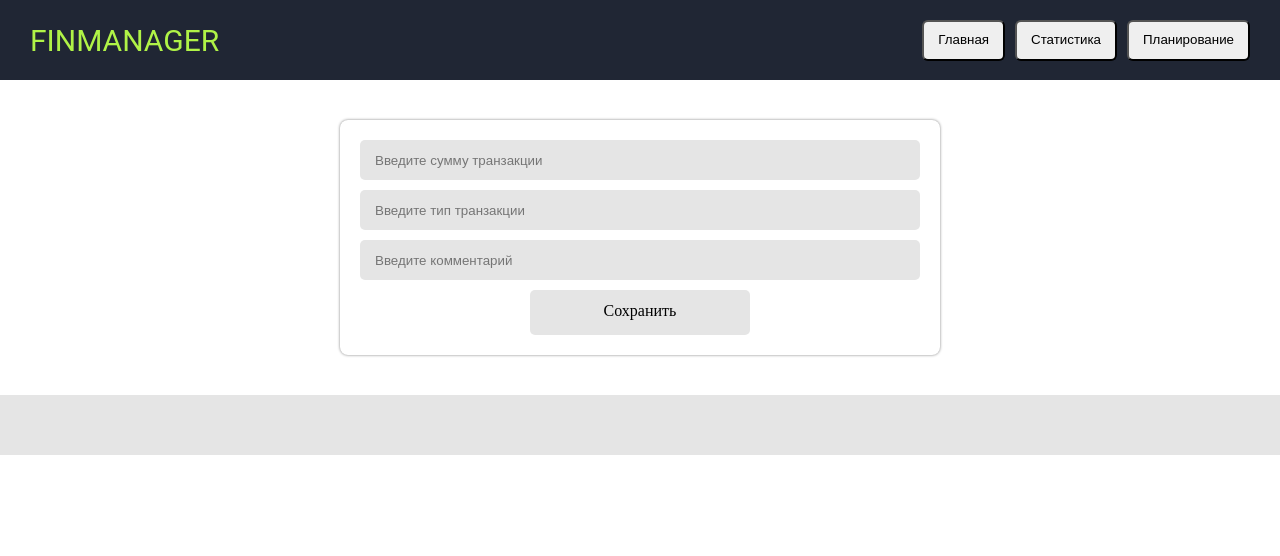
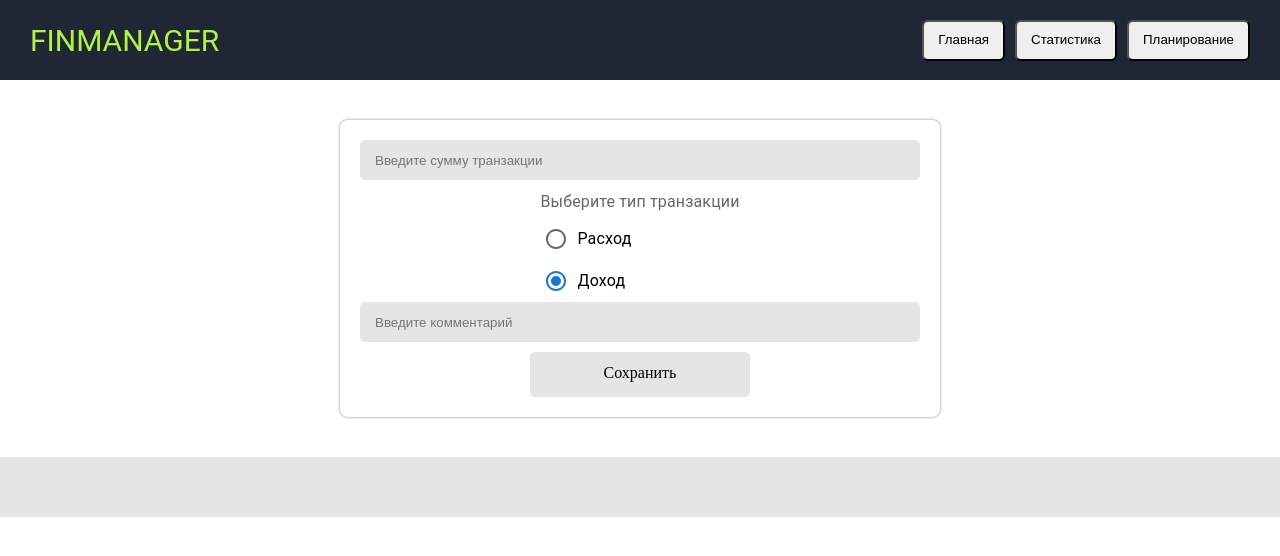
Before and after one commit to ipapMaster/ReactDev, a React (Create React App) app: page / in a window 1280 px wide. Shown: the top 556 px of the page. Built offline with nearby package versions, Linux system fonts and the light colour scheme.

Commit message:
RadioGroups Added

```diff
--- a/package.json
+++ b/package.json
@@ -3,6 +3,9 @@
   "version": "0.1.0",
   "private": true,
   "dependencies": {
+    "@emotion/react": "^11.11.3",
+    "@emotion/styled": "^11.11.0",
+    "@mui/material": "^5.15.3",
     "@testing-library/jest-dom": "^5.17.0",
     "@testing-library/react": "^13.4.0",
     "@testing-library/user-event": "^13.5.0",
--- a/src/components/pages/Main.jsx
+++ b/src/components/pages/Main.jsx
@@ -1,4 +1,9 @@
 import React, { useState } from "react";
+import Radio from '@mui/material/Radio';
+import RadioGroup from '@mui/material/RadioGroup';
+import FormControlLabel from '@mui/material/FormControlLabel';
+import FormControl from '@mui/material/FormControl';
+import FormLabel from '@mui/material/FormLabel';
 import Footer from "../views/global/Footer";
 import InputComponent from "../comps/Input";
 import css from "../../styles/form";
@@ -7,10 +12,10 @@ const { FormContainer, Button } = css
 
 const Main = (props) => {
 
-    const {action} = props
+    const { action } = props
 
     const [value, setValue] = useState('')
-    const [type, setType] = useState('')
+    const [type, setType] = useState('доход')
     const [comment, setComment] = useState('')
 
 
@@ -29,12 +34,49 @@ const Main = (props) => {
         }
     }
 
+    const handleChange = (event) => {
+        setType(event.target.value);
+    };
+
+    const handleChangeComment = (event) => {
+        setComment(event.target.value);
+    };
+
     return (
         <React.Fragment>
             <FormContainer>
                 <InputComponent inputValue={value} action={setValue} placeholder={"Введите сумму транзакции"} />
-                <InputComponent inputValue={type} action={setType} placeholder={"Введите тип транзакции"} />
-                <InputComponent inputValue={comment} action={setComment} placeholder={"Введите комментарий"} />
+                <FormControl>
+                    <FormLabel id="demo-controlled-radio-buttons-group">Выберите тип транзакции</FormLabel>
+                    <RadioGroup
+                        aria-labelledby="demo-controlled-radio-buttons-group"
+                        name="controlled-radio-buttons-group"
+                        value={type}
+                        onChange={handleChange}
+                        style={{ marginTop: '5px', marginLeft: '6px' }}
+                    >
+                        <FormControlLabel value="расход" control={<Radio />} label="Расход" />
+                        <FormControlLabel value="доход" control={<Radio />} label="Доход" />
+                    </RadioGroup>
+                </FormControl>
+                {type === 'доход' && <InputComponent inputValue={comment} action={setComment} placeholder={"Введите комментарий"} />}
+                {type === 'расход' && <FormControl>
+                    <FormLabel id="demo-controlled-radio-buttons-group">Выберите тип расхода</FormLabel>
+                    <RadioGroup
+                        aria-labelledby="demo-controlled-radio-buttons-group"
+                        name="controlled-radio-buttons-group"
+                        value={comment}
+                        onChange={handleChangeComment}
+                        style={{ marginTop: '5px', marginLeft: '6px' }}
+                    >
+                        <FormControlLabel value="покупка продуктов" control={<Radio />} label="Покупка продуктов" />
+                        <FormControlLabel value="оплата счетов" control={<Radio />} label="Оплата счетов" />
+                        <FormControlLabel value="покупка одежды" control={<Radio />} label="Покупка одежды" />
+                        <FormControlLabel value="расходы на транспорт" control={<Radio />} label="Расходы на транспорт" />
+                        <FormControlLabel value="развлечения" control={<Radio />} label="Развлечения" />
+                        <FormControlLabel value="путешествия" control={<Radio />} label="Путешествия" />
+                    </RadioGroup>
+                </FormControl>}
                 <Button
                     backgroundColor={
                         value.length < 3 ?
```
Also changed, not shown: 1 other file (tests, documents, lock files or other folders).
